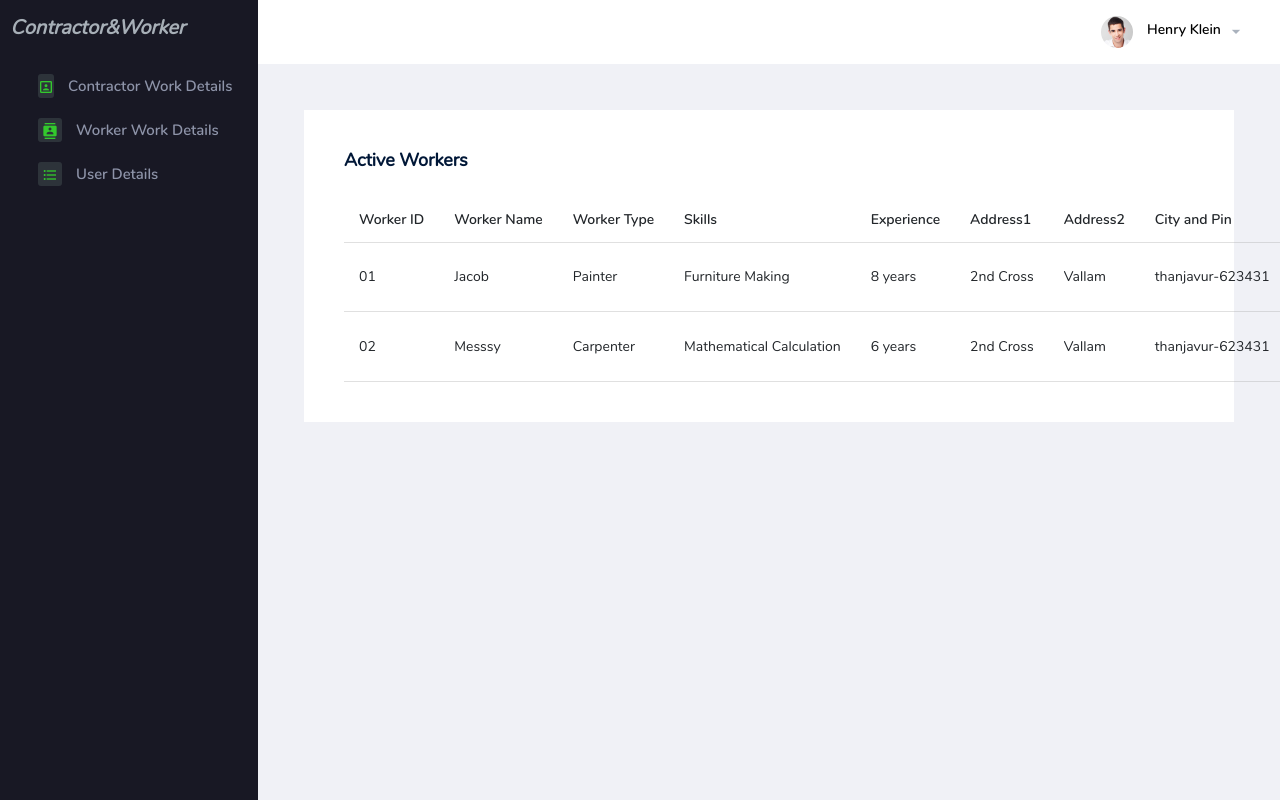
After one commit to AnandhuSJ/ContractorWorker, a Django app: page /SuperAdmin_PreviousWorkerWorkDetails_table in a window 1280 px wide. The commit adds this page. Run offline with Django 3.2, Linux system fonts and the light colour scheme; some libraries are stand-ins or nearby versions.

Commit message:
fourth commit

```diff
--- a/ContractorWorker/urls.py
+++ b/ContractorWorker/urls.py
@@ -34,12 +34,18 @@ urlpatterns = [
      re_path(r'^User_MyProfile$', views.User_MyProfile, name='User_MyProfile'),
      re_path(r'^User_MyRegister$', views.User_MyRegister, name='User_MyRegister'),
      re_path(r'^User_ViewWorkDetails$', views.User_ViewWorkDetails, name='User_ViewWorkDetails'),
-     re_path(r'^User_WorkerDetails_cards$', views.User_WorkerDetails_cards, name='User_WorkerDetails_cards'),
-     re_path(r'^User_ActiveWorkerDetails_table$', views.User_ActiveWorkerDetails_table, name='User_ActiveWorkerDetails_table'),
-     re_path(r'^User_PreviousWorkerDetails_table$', views.User_PreviousWorkerDetails_table, name='User_PreviousWorkerDetails_table'),
-     re_path(r'^User_ContractorDetails_cards$', views.User_ContractorDetails_cards, name='User_ContractorDetails_cards'),
-     re_path(r'^User_ActiveContractorDetails_table$', views.User_ActiveContractorDetails_table, name='User_ActiveContractorDetails_table'),
-     re_path(r'^User_PreviousContractorDetails_table$', views.User_PreviousContractorDetails_table, name='User_PreviousContractorDetails_table'),
+     re_path(r'^User_WorkerDetails_table$', views.User_WorkerDetails_table, name='User_WorkerDetails_table'),
+     re_path(r'^User_ContractorDetails_table$', views.User_ContractorDetails_table, name='User_ContractorDetails_table'),
+
+
+     re_path(r'^SuperAdmin_index$', views.SuperAdmin_index, name='SuperAdmin_index'),
+     re_path(r'^SuperAdmin_WorkerWorkDetails_cards$', views.SuperAdmin_WorkerWorkDetails_cards, name='SuperAdmin_WorkerWorkDetails_cards'),
+     re_path(r'^SuperAdmin_ActiveWorkerWorkDetails_table$', views.SuperAdmin_ActiveWorkerWorkDetails_table, name='SuperAdmin_ActiveWorkerWorkDetails_table'),
+     re_path(r'^SuperAdmin_PreviousWorkerWorkDetails_table$', views.SuperAdmin_PreviousWorkerWorkDetails_table, name='SuperAdmin_PreviousWorkerWorkDetails_table'),
+     re_path(r'^SuperAdmin_ContractorWorkDetails_cards$', views.SuperAdmin_ContractorWorkDetails_cards, name='SuperAdmin_ContractorWorkDetails_cards'),
+     re_path(r'^SuperAdmin_ActiveContractorWorkDetails_table$', views.SuperAdmin_ActiveContractorWorkDetails_table, name='SuperAdmin_ActiveContractorWorkDetails_table'),
+     re_path(r'^SuperAdmin_PreviousContractorWorkDetails_table$', views.SuperAdmin_PreviousContractorWorkDetails_table, name='SuperAdmin_PreviousContractorWorkDetails_table'),
+     re_path(r'^SuperAdmin_UserDetails$', views.SuperAdmin_UserDetails, name='SuperAdmin_UserDetails'),
 
 
 
--- /dev/null
+++ b/job/templates/SuperAdmin_PreviousWorkerWorkDetails_table.html
@@ -0,0 +1,89 @@
+{% extends 'SuperAdmin_index.html'%} {% load static %} {% block content %}
+<div class="col-lg-12 grid-margin stretch-card">
+  <div class="card">
+    <div class="card-body">
+      <h4 class="card-title">Active Workers</h4>
+      <table class="table table-hover">
+        <thead>
+          <tr>
+            <th>Worker ID</th>
+            <th>Worker Name</th>
+            <th>Worker Type</th>
+            <th>Skills</th>
+            <th>Experience</th>
+            <th>Address1</th>
+            <th>Address2</th>
+            <th>City and Pin</th>
+            <th>Aadhar No</th>
+            <th>Cost days/Hrs</th>
+            <th>User Type</th>
+            <th>Status</th>
+            <th>Update</th>
+            <th>Action</th>
+          </tr>
+        </thead>
+        <tbody>
+          <tr>
+            <td>01</td>
+            <td>Jacob</td>
+            <td>Painter</td>
+            <td>Furniture Making</td>
+            <td>8 years</td>
+            <td>2nd Cross</td>
+            <td>Vallam</td>
+            <td>thanjavur-623431</td>
+            <td>4565464566</td>
+            <td>2500</td>
+            <td>Worker</td>
+            <td>Approval</td>
+            <td>
+              <select class="badge badge-outline-primary bg-dark text-light" name="status" required>
+                <option style="display: none" value=""></option>
+
+
+                <option value="Active">Pending</option>
+                <option value="Resign">Approval</option>
+                <option value="Resign">Reject</option>
+
+              </select>
+            </td>
+            <td>
+              <button type="submit" class="btn btn-outline-primary btn-icon-text">
+                <i class="mdi mdi-file-check btn-icon-prepend"></i>Submit</button>
+            </td>
+          </tr>
+          <tr>
+            <td>02</td>
+            <td>Messsy</td>
+            <td>Carpenter</td>
+            <td>Mathematical Calculation</td>
+            <td>6 years</td>
+            <td>2nd Cross</td>
+            <td>Vallam</td>
+            <td>thanjavur-623431</td>
+            <td>56576535325</td>
+            <td>2200</td>
+            <td>Worker</td>
+            <td>Approval</td>
+            <td>
+              <select class="badge badge-outline-primary bg-dark text-light" name="status" required>
+                <option style="display: none" value=""></option>
+
+
+                <option value="Active">Pending</option>
+                <option value="Resign">Approval</option>
+                <option value="Resign">Reject</option>
+
+              </select>
+            </td>
+            <td>
+              <button type="submit" class="btn btn-outline-primary btn-icon-text">
+                <i class="mdi mdi-file-check btn-icon-prepend"></i>Submit</button>
+            </td>
+          </tr>
+        </tbody>
+      </table>
+    </div>
+  </div>
+</div>
+{% endblock %}
--- /dev/null
+++ b/job/templates/SuperAdmin_index.html
@@ -0,0 +1,134 @@
+<!DOCTYPE html>
+<html lang="en">
+  {% load static %}
+  <head>
+    <!-- Required meta tags -->
+    <meta charset="utf-8">
+    <meta name="viewport" content="width=device-width, initial-scale=1, shrink-to-fit=no">
+    <title>Contractor&Worker</title>
+    <!-- plugins:css -->
+    <link rel="stylesheet" href="{% static 'assets/vendors/mdi/css/materialdesignicons.min.css' %}">
+    <link rel="stylesheet" href="{% static 'assets/vendors/flag-icon-css/css/flag-icon.min.css' %}">
+    <link rel="stylesheet" href="{% static 'assets/vendors/css/vendor.bundle.base.css' %}">
+    <!-- endinject -->
+    <!-- Plugin css for this page -->
+    <link rel="stylesheet" href="{% static 'assets/vendors/font-awesome/css/font-awesome.min.css' %}" />
+    <link rel="stylesheet" href="{% static 'assets/vendors/bootstrap-datepicker/bootstrap-datepicker.min.css' %}">
+    <!-- End plugin css for this page -->
+    <!-- inject:css -->
+    <!-- endinject -->
+    <!-- Layout styles -->
+    <link rel="stylesheet" href="{% static 'assets/css/style.css' %}">
+    <!-- End layout styles -->
+    <link rel="shortcut icon" href="{% static 'assets/images/favicon.png' %}" />
+  </head>
+  <body>
+    <div class="container-scroller">
+      <!-- partial:partials/_navbar.html -->
+      <nav class="navbar col-lg-12 col-12 p-0 fixed-top d-flex flex-row">
+        <div class=" navbar-brand-wrapper ">
+            <a class=" " href="index.html"></a><h3 class="n pt-3 pl-4">&nbsp;&nbsp;<b><i>Contractor&Worker</i></b></h3>
+            <a class="navbar-brand brand-logo" href="index.html"></a>
+        </div>
+        <div class="navbar-menu-wrapper d-flex align-items-center justify-content-end">
+
+
+          <ul class="navbar-nav navbar-nav-right">
+
+            <li class="nav-item nav-profile dropdown">
+              <a class="nav-link dropdown-toggle" id="profileDropdown" href="#" data-bs-toggle="dropdown" aria-expanded="false">
+                <div class="nav-profile-img">
+                  <img src="{% static 'assets/images/faces/face27.jpg' %}" alt="image">
+                </div>
+                <div class="nav-profile-text">
+                  <p class="mb-1 text-black">Henry Klein</p>
+                </div>
+              </a>
+              <div class="dropdown-menu navbar-dropdown dropdown-menu-right p-0 border-0 font-size-sm" aria-labelledby="profileDropdown" data-x-placement="bottom-end">
+                <div class="p-3 text-center bg-primary">
+                  <img class="img-avatar img-avatar48 img-avatar-thumb" src="{% static 'assets/images/faces/face27.jpg' %}" alt="">
+                </div>
+                <div class="p-2">
+                  <h5 class="dropdown-header text-uppercase ps-2 text-dark">User Options</h5>
+                  <a class="dropdown-item py-1 d-flex align-items-center justify-content-between" href="#">
+                    <span>Profile</span>
+                    <span class="p-0">
+                      <i class="mdi mdi-account-outline ms-1"></i>
+                    </span>
+                  </a>
+                  <a class="dropdown-item py-1 d-flex align-items-center justify-content-between" href="javascript:void(0)">
+                    <span>Settings</span>
+                    <i class="mdi mdi-settings"></i>
+                  </a>
+                  <div role="separator" class="dropdown-divider"></div>
+                  <h5 class="dropdown-header text-uppercase  ps-2 text-dark mt-2">Actions</h5>
+                  <a class="dropdown-item py-1 d-flex align-items-center justify-content-between" href="#">
+                    <span>Log Out</span>
+                    <i class="mdi mdi-logout ms-1"></i>
+                  </a>
+                </div>
+              </div>
+            </li>
+          </ul>
+          <button class="navbar-toggler navbar-toggler-right d-lg-none align-self-center" type="button" data-toggle="offcanvas">
+            <span class="mdi mdi-menu"></span>
+          </button>
+        </div>
+      </nav>
+      <!-- partial -->
+      <div class="container-fluid page-body-wrapper">
+        <!-- partial:partials/_sidebar.html -->
+        <nav class="sidebar sidebar-offcanvas" id="sidebar">
+          <ul class="nav">
+            <li class="nav-item">
+              <a class="nav-link" href="{% url 'SuperAdmin_ContractorWorkDetails_cards' %}">
+                <span class="icon-bg"><i class="mdi mdi-account-box-outline menu-icon"></i></span>
+                <span class="menu-title">Contractor Work Details</span>
+              </a>
+            </li>
+            <li class="nav-item">
+              <a class="nav-link" href="{% url 'SuperAdmin_WorkerWorkDetails_cards' %}">
+                <span class="icon-bg"><i class="mdi mdi-contacts menu-icon"></i></span>
+                <span class="menu-title">Worker Work Details</span>
+              </a>
+            </li>
+            <li class="nav-item">
+              <a class="nav-link" href="{% url 'SuperAdmin_UserDetails' %}">
+                <span class="icon-bg"><i class="mdi mdi-format-list-bulleted menu-icon"></i></span>
+                <span class="menu-title">User Details</span>
+              </a>
+            </li>
+          </ul>
+        </nav>
+        <!-- partial -->
+        <div class="main-panel">
+          <div class="content-wrapper">
+            {%block content%} {%endblock%}
+
+
+          <!-- partial -->
+        </div>
+        <!-- main-panel ends -->
+      </div>
+      <!-- page-body-wrapper ends -->
+    </div>
+    <!-- container-scroller -->
+    </div>
+    <!-- plugins:js -->
+    <script src="{% static 'assets/vendors/js/vendor.bundle.base.js' %}"></script>
+    <!-- endinject -->
+    <!-- Plugin js for this page -->
+    <script src="{% static 'assets/vendors/chart.js/Chart.min.js' %}"></script>
+    <script src="{% static 'assets/vendors/jquery-circle-progress/js/circle-progress.min.js' %}"></script>
+    <script src="{% static 'assets/js/jquery.cookie.js' %}" type="text/javascript"></script>
+    <!-- End plugin js for this page -->
+    <!-- inject:js -->
+    <script src="{% static 'assets/js/off-canvas.js' %}"></script>
+    <script src="{% static 'assets/js/hoverable-collapse.js' %}"></script>
+    <script src="{% static 'assets/js/misc.js' %}"></script>
+    <!-- endinject -->
+    <!-- Custom js for this page -->
+    <script src="{% static 'assets/js/dashboard.js' %}"></script>
+    <!-- End custom js for this page -->
+  </body>
+</html>
--- a/job/templates/User_PreviousContractorDetails_table.html
+++ b/job/templates/User_ContractorDetails_table.html
@@ -1,8 +1,8 @@
-{% extends 'User_index.html'%} {% load static %} {% block content %}
+{% extends 'SuperAdmin_index.html'%} {% load static %} {% block content %}
 <div class="col-lg-12 grid-margin stretch-card">
     <div class="card">
       <div class="card-body">
-        <h4 class="card-title">Previous Contractor</h4>
+        <h4 class="card-title">Active Contractor</h4>
         <table class="table table-hover">
           <thead>
             <tr>
--- a/job/templates/User_ViewWorkDetails.html
+++ b/job/templates/User_ViewWorkDetails.html
@@ -3,7 +3,7 @@
   <div class="row">
     <div class="col-lg-4 col-md-6 col-sm-6 col-12 mb-4 stretch-card transparent">
       <div class="card bg-success">
-        <a href="{% url 'User_WorkerDetails_cards' %}" style="text-decoration: none; color: white;">
+        <a href="{% url 'User_WorkerDetails_table' %}" style="text-decoration: none; color: white;">
           <div class="card-body">
             <div class="row">
               <div class="col-12 col-sm-12 col-xl-12 my-auto">
@@ -22,7 +22,7 @@
 
     <div class="col-lg-4 col-md-6 col-sm-6 col-12 mb-4 stretch-card transparent">
       <div class="card bg-danger">
-        <a href="{% url 'User_ContractorDetails_cards' %}" style="text-decoration: none; color: white;">
+        <a href="{% url 'User_ContractorDetails_table' %}" style="text-decoration: none; color: white;">
           <div class="card-body">
             <div class="row">
               <div class="col-12 col-sm-12 col-xl-12 my-auto">
--- a/job/views.py
+++ b/job/views.py
@@ -41,29 +41,47 @@ def User_ViewWorkDetails(request):
 
        return render(request, 'User_ViewWorkDetails.html')
 
-def User_WorkerDetails_cards(request):
+def User_WorkerDetails_table(request):
 
-       return render(request, 'User_WorkerDetails_cards.html')
+       return render(request, 'User_WorkerDetails_table.html')
 
-def User_ActiveWorkerDetails_table(request):
+def User_ContractorDetails_table(request):
 
-       return render(request, 'User_ActiveWorkerDetails_table.html')
-
-def User_PreviousWorkerDetails_table(request):
-
-       return render(request, 'User_PreviousWorkerDetails_table.html')
+       return render(request, 'User_ContractorDetails_table.html')
 
 
-def User_ContractorDetails_cards(request):
 
-       return render(request, 'User_ContractorDetails_cards.html')
+def SuperAdmin_index(request):
+
+       return render(request, 'SuperAdmin_index.html')
+
+def SuperAdmin_WorkerWorkDetails_cards(request):
+
+       return render(request, 'SuperAdmin_WorkerWorkDetails_cards.html')
+
+def SuperAdmin_ActiveWorkerWorkDetails_table(request):
+
+       return render(request, 'SuperAdmin_ActiveWorkerWorkDetails_table.html')
+
+def SuperAdmin_PreviousWorkerWorkDetails_table(request):
+
+       return render(request, 'SuperAdmin_PreviousWorkerWorkDetails_table.html')
 
 
-def User_ActiveContractorDetails_table(request):
+def SuperAdmin_ContractorWorkDetails_cards(request):
 
-       return render(request, 'User_ActiveContractorDetails_table.html')
+       return render(request, 'SuperAdmin_ContractorWorkDetails_cards.html')
 
 
-def User_PreviousContractorDetails_table(request):
+def SuperAdmin_ActiveContractorWorkDetails_table(request):
 
-       return render(request, 'User_PreviousContractorDetails_table.html')
+       return render(request, 'SuperAdmin_ActiveContractorWorkDetails_table.html')
+
+
+def SuperAdmin_PreviousContractorWorkDetails_table(request):
+
+       return render(request, 'SuperAdmin_PreviousContractorWorkDetails_table.html')
+
+def SuperAdmin_UserDetails(request):
+
+       return render(request, 'SuperAdmin_UserDetails.html')
```
Also changed, not shown: job/templates/SuperAdmin_ActiveContractorWorkDetails_table.html (added, +89 -0 lines), job/templates/SuperAdmin_ActiveWorkerWorkDetails_table.html (added, +89 -0 lines), job/templates/SuperAdmin_ContractorWorkDetails_cards.html (renamed from job/templates/User_WorkerDetails_cards.html, +5 -5 lines), job/templates/SuperAdmin_PreviousContractorWorkDetails_table.html (added, +89 -0 lines), job/templates/SuperAdmin_UserDetails.html (added, +39 -0 lines), job/templates/SuperAdmin_WorkerWorkDetails_cards.html (renamed from job/templates/User_ContractorDetails_cards.html, +5 -5 lines), job/templates/User_ActiveContractorDetails_table.html (deleted, +0 -39 lines), job/templates/User_PreviousWorkerDetails_table.html (deleted, +0 -39 lines), job/templates/User_WorkerDetails_table.html (renamed from job/templates/User_ActiveWorkerDetails_table.html).
